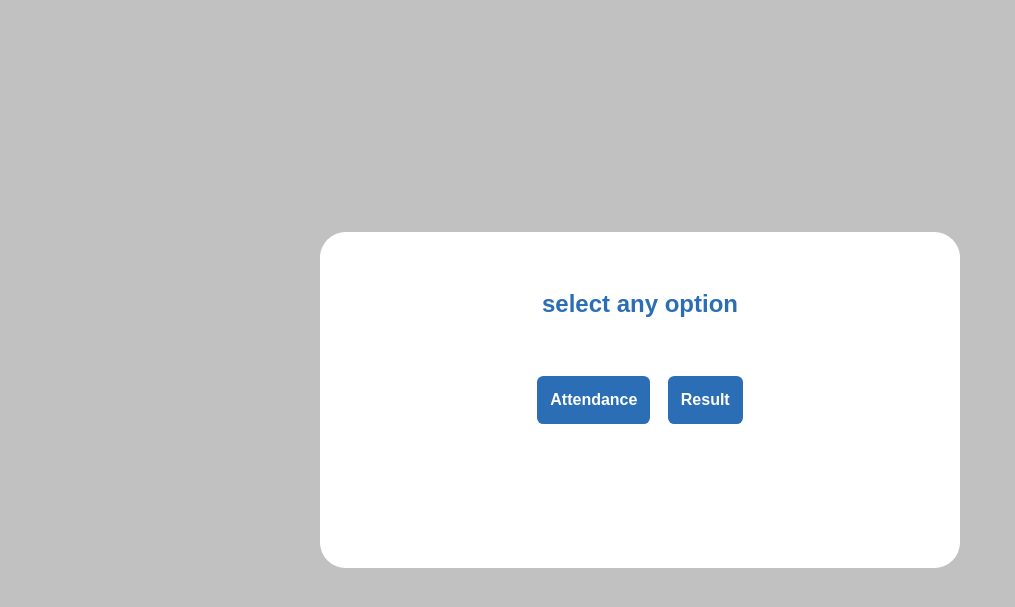
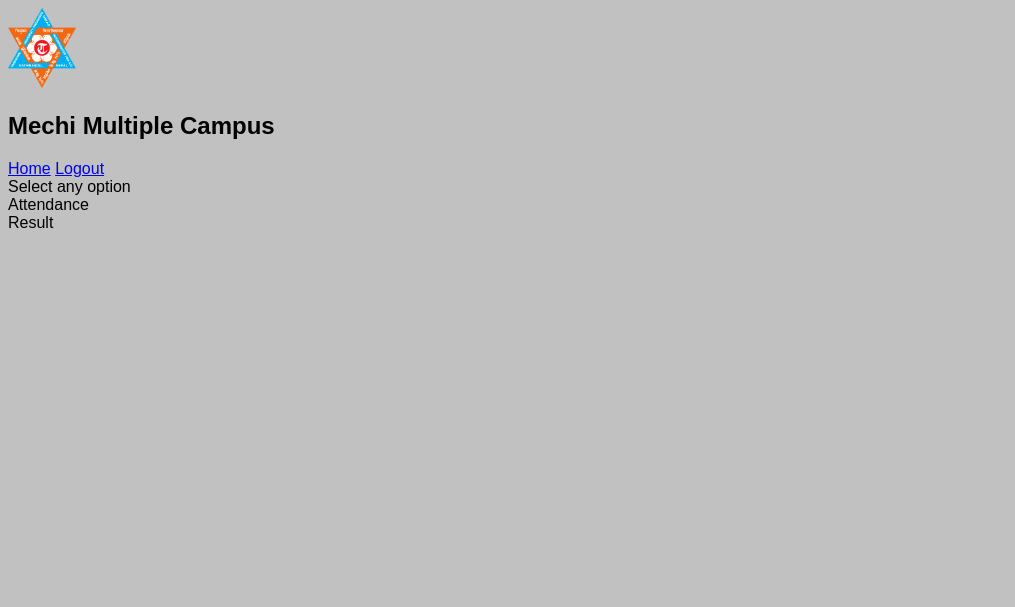
Before and after one commit to bhawesh-mishra/Mechi_Multiple_Campus, a PHP site: page /template/teacher.html in a window 1280 px wide. Shown: the top 607 px of the page, without its empty margins (0-1015 px from the left). Run offline with PHP 8.4, Linux system fonts and the light colour scheme.

Commit message:
teacher ui

```diff
--- a/res/css/teacher.css
+++ b/res/css/teacher.css
@@ -3,45 +3,7 @@
     font-family: Arial, Helvetica, sans-serif, system;
      background-color: var(--out_of_focus-color);
     }
-    #id1{
-        padding:3rem 4rem ;
-        position: absolute;
-        top:-3%;
-        display: flex;
-        justify-content: center;
-        background-color: var(--main-color);
-        color: var(--accent-color);
-
-    }
-
-    div{
-        border-radius: var(--container-border_radius);
-        padding: 3rem 4rem;
-        position: absolute;
-        top: 50%;
-        left: 50%;
-        transform: translate(-50%, -50%);
-        display: flex;
-        justify-content: center;
-        align-items: center;
-        gap: 0 2ch;
-        height: 30%;
-        width: 40%;
-        background-color: var(--main-color);
-    }
-     button {
-        border: 0;
-        border-radius: var(--input-border_radius);
-        padding: var(--input-padding);
-        width: max-content;
-        height: 3rem;
-        font-size: 1rem;
-        font-weight: bold;
-        color: var(--main-color);
-        background-color: var(--accent-color);
-        }
-        button:hover {
-        background-color: var(--tertiary-color);
-        transition: var(--transition-time);
-        cursor: pointer;
-        }
+    img {
+        height: calc(var(--h1-size) * 2 + 1rem);
+        width: auto;
+      }
--- a/template/teacher.html
+++ b/template/teacher.html
@@ -9,15 +9,25 @@
 
 </head>
 <body>
+    <header>
 
-    <section>
+    <img src="../res/img/TU-Logo.svg.png" alt="TU-Logo">
+    <h2>Mechi Multiple Campus</h2>
 
+   <nav>
+        <a href="#">Home</a>
+        <a href="#">Logout</a>
 
-        <div>
-            <h2 id="id1">select any option</h2>
-            <button type="submit">Attendance</button>
-            <button type="submit">Result</button>
-        </div>
-    </section>
+    </nav>
+    </header>
+   <main>
+    <div class="title">Select any option</div>
+    <div class="attendance">Attendance</div>
+    <div class="result">Result</div>
+    </main>
+    <footer>
+
+    </footer>
+
 </body>
 </html>
```
